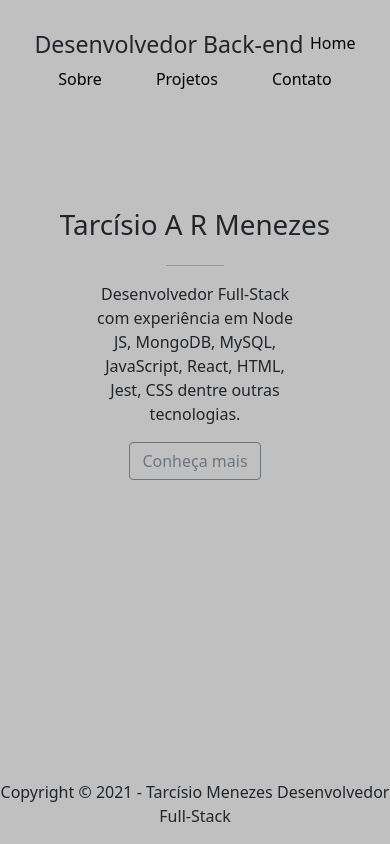
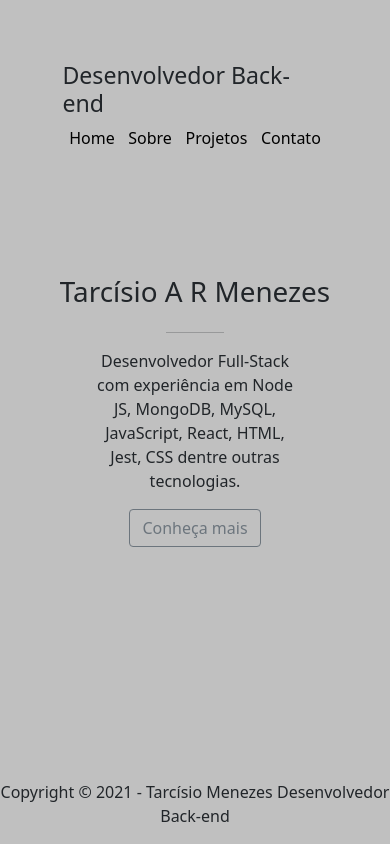
Before and after one commit to Tarcisio-Menezes/me, a React (Create React App) app in the folder portfolio-dev/: page / in a window 390 px wide. Built offline with nearby package versions, Linux system fonts and the light colour scheme.

Commit message:
responsividade nav

```diff
--- a/portfolio-dev/src/css/home.css
+++ b/portfolio-dev/src/css/home.css
@@ -34,7 +34,7 @@ footer.homeFooter {
   }
 
   .home h1 {
-    margin-top: 22%;
+    margin-top: 16%;
   }
 
   .home .paragraphHome {
--- a/portfolio-dev/src/css/nav.css
+++ b/portfolio-dev/src/css/nav.css
@@ -16,7 +16,6 @@ section.navigator a {
 @media screen and (max-width: 680px) {
   section.navigator {
     flex-wrap: wrap;
-    margin: 7%;
-    justify-content: space-around;
+    margin: 15%;
   }
 }
--- a/portfolio-dev/src/pages/Home.js
+++ b/portfolio-dev/src/pages/Home.js
@@ -25,7 +25,7 @@ function Home() {
       </Link>
       <footer className="homeFooter">
         <p>
-          Copyright © 2021 - Tarcísio Menezes Desenvolvedor Full-Stack
+          Copyright © 2021 - Tarcísio Menezes Desenvolvedor Back-end
         </p>
       </footer>
     </div>
```
